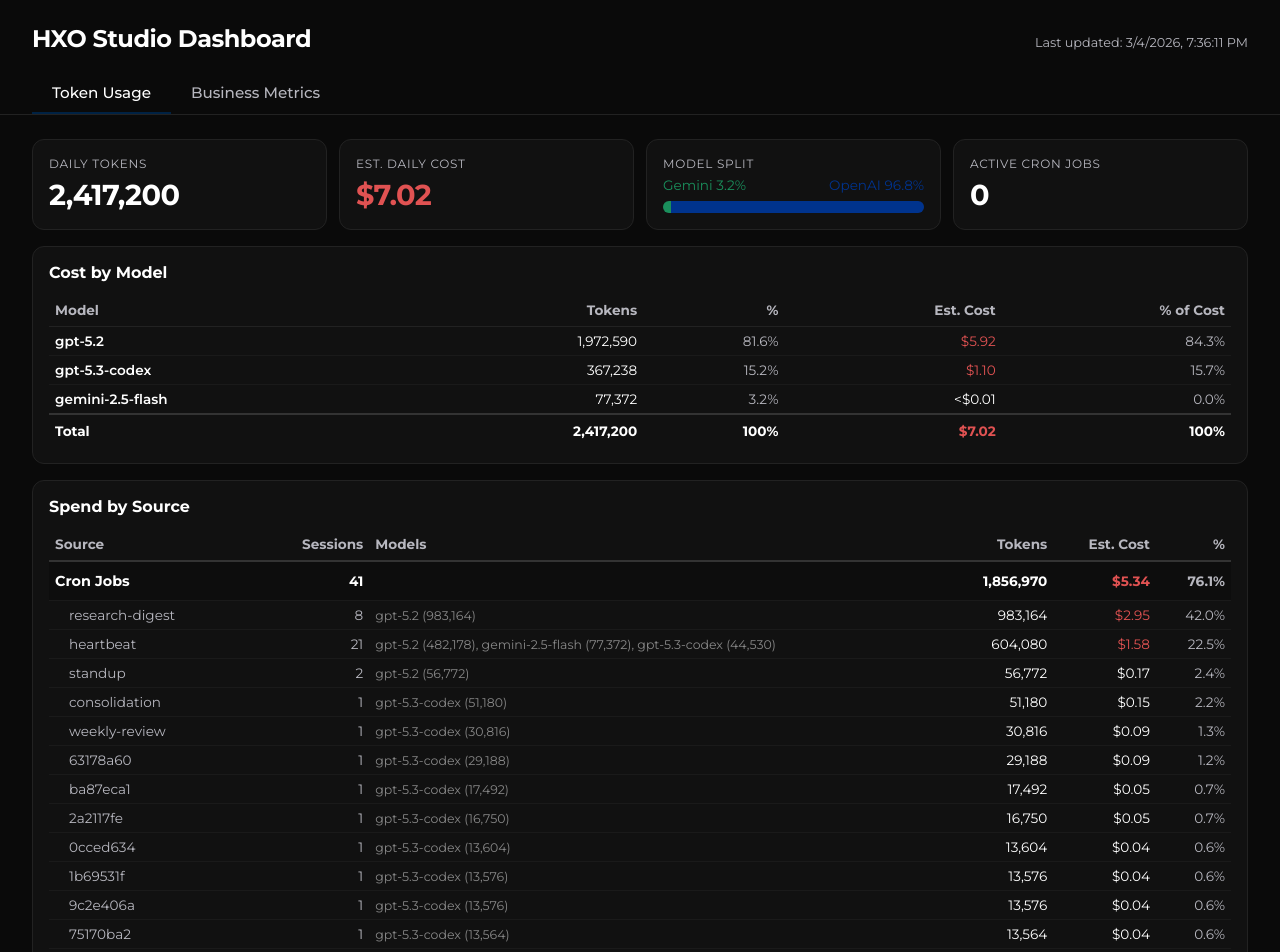
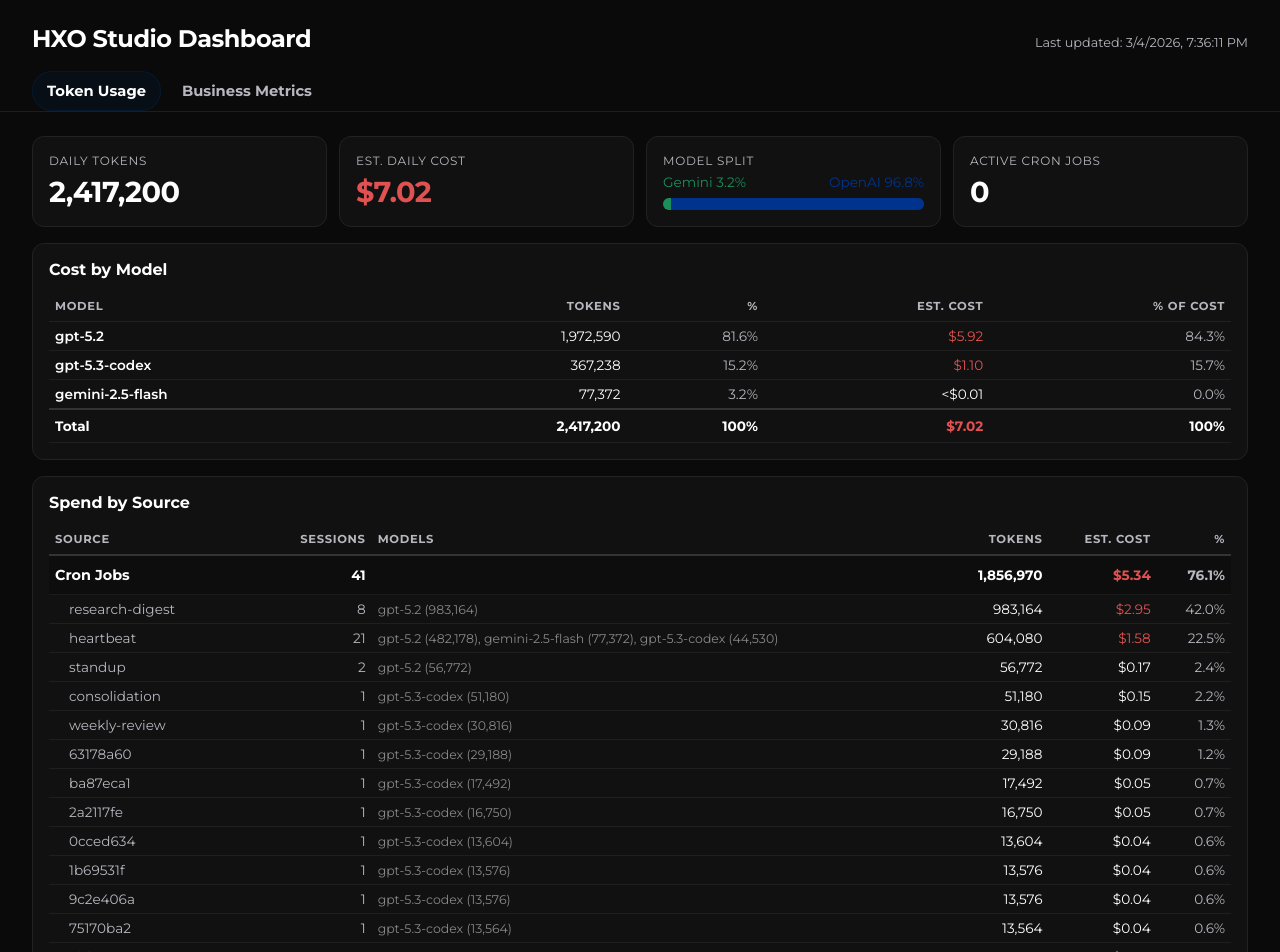
Before and after one commit to hobartxo/hxo-studio-dashboard, a React (Vite) app: page / in a window 1280 px wide. Shown: the top 952 px of the page. Built offline with nearby package versions, Linux system fonts and the light colour scheme.

Commit message:
Design refresh: navy-tinted panels + global tokens (#3)
* Docs: add status cadence rule for active work

* Design: navy-tinted panels + global CSS tokens

---------

Co-authored-by: Hobart <hobart@Hobarts-Mac-mini.local>

```diff
--- a/src/App.css
+++ b/src/App.css
@@ -13,13 +13,72 @@ body,
 }
 
 body {
+  /* ── HXO design tokens (navy-tinted panels on black) ── */
+  --bg: #0a0a0a;
+  --panel: #0c1118;
+  --panel-2: #0b0f14;
+  --border: rgba(255, 255, 255, 0.08);
+  --border-strong: rgba(255, 255, 255, 0.14);
+  --text: #ffffff;
+  --muted: #b7b7bf;
+  --muted-2: rgba(183, 183, 191, 0.75);
+
+  --accent: #002244;
+  --accent-2: #0a3a6a;
+  --good: #1a8f5c;
+  --bad: #e05252;
+
+  --r-md: 14px;
+  --r-lg: 18px;
+  --gap: 16px;
+  --pad: 16px;
+
+  --shadow: 0 10px 32px rgba(0, 0, 0, 0.5);
+  --shadow-soft: 0 6px 18px rgba(0, 0, 0, 0.35);
+
   font-family: "Avenir Next", "Montserrat", system-ui, -apple-system, sans-serif;
-  background: #0a0a0a;
-  color: #ffffff;
+  background: var(--bg);
+  color: var(--text);
   -webkit-font-smoothing: antialiased;
   -moz-osx-font-smoothing: grayscale;
 }
 
+/* Reusable surfaces */
+.card {
+  background: linear-gradient(180deg, var(--panel) 0%, var(--panel-2) 100%);
+  border: 1px solid var(--border);
+  border-radius: var(--r-lg);
+  box-shadow: var(--shadow-soft);
+}
+
+.card:hover {
+  border-color: rgba(0, 34, 68, 0.5);
+  box-shadow: 0 10px 34px rgba(0, 0, 0, 0.55);
+}
+
+.kicker {
+  font-size: 0.74rem;
+  color: var(--muted);
+  margin-bottom: 8px;
+  letter-spacing: 0.12em;
+  text-transform: uppercase;
+}
+
+.h3 {
+  font-size: 1rem;
+  font-weight: 700;
+}
+
+.muted {
+  color: var(--muted);
+}
+
+.mono {
+  font-family: ui-monospace, SFMono-Regular, Menlo, Monaco, Consolas,
+    "Liberation Mono", "Courier New", monospace;
+}
+
+/* App layout */
 .app {
   min-height: 100%;
   display: flex;
@@ -37,42 +96,51 @@ body {
 
 .header h1 {
   font-size: 1.5rem;
-  font-weight: 700;
+  font-weight: 800;
   letter-spacing: -0.02em;
 }
 
 .header .last-updated {
   font-size: 0.8rem;
-  color: #b7b7bf;
+  color: var(--muted);
 }
 
 .tabs {
   display: flex;
-  gap: 0;
-  padding: 20px 32px 0;
-  border-bottom: 1px solid #222;
+  gap: 6px;
+  padding: 18px 32px 0;
+  border-bottom: 1px solid var(--border);
 }
 
 .tab-button {
-  background: none;
-  border: none;
-  color: #b7b7bf;
+  background: transparent;
+  border: 1px solid transparent;
+  color: var(--muted);
   font-family: inherit;
-  font-size: 0.95rem;
-  font-weight: 500;
-  padding: 10px 20px;
+  font-size: 0.92rem;
+  font-weight: 700;
+  padding: 10px 14px;
   cursor: pointer;
-  border-bottom: 2px solid transparent;
-  transition: color 0.15s, border-color 0.15s;
+  border-radius: 999px;
+  transition: background 0.15s, color 0.15s, border-color 0.15s,
+    transform 0.15s;
 }
 
 .tab-button:hover {
-  color: #ffffff;
+  color: var(--text);
+  background: rgba(0, 34, 68, 0.16);
+  border-color: rgba(0, 34, 68, 0.35);
+}
+
+.tab-button:focus-visible {
+  outline: 2px solid rgba(0, 34, 68, 0.7);
+  outline-offset: 2px;
 }
 
 .tab-button.active {
-  color: #ffffff;
-  border-bottom-color: #002244;
+  color: var(--text);
+  background: rgba(0, 34, 68, 0.22);
+  border-color: rgba(0, 34, 68, 0.55);
 }
 
 .tab-content {
@@ -80,17 +148,42 @@ body {
   padding: 24px 32px;
 }
 
-/* Dashboard layout helpers (match template hierarchy) */
+/* Dashboard layout helpers */
 .grid-2 {
   display: grid;
   grid-template-columns: repeat(2, minmax(0, 1fr));
-  gap: 16px;
+  gap: var(--gap);
 }
 
 .grid-3 {
   display: grid;
   grid-template-columns: repeat(3, minmax(0, 1fr));
-  gap: 16px;
+  gap: var(--gap);
+}
+
+/* Table polish */
+.table {
+  width: 100%;
+  border-collapse: collapse;
+  font-size: 0.85rem;
+}
+
+.table thead th {
+  color: var(--muted);
+  font-weight: 700;
+  letter-spacing: 0.06em;
+  text-transform: uppercase;
+  font-size: 0.72rem;
+}
+
+.table th,
+.table td {
+  padding: 10px 8px;
+  border-bottom: 1px solid rgba(255, 255, 255, 0.06);
+}
+
+.table tbody tr:hover {
+  background: rgba(0, 34, 68, 0.14);
 }
 
 @media (max-width: 900px) {
--- a/src/components/TokenUsageTab.tsx
+++ b/src/components/TokenUsageTab.tsx
@@ -211,9 +211,9 @@ function CostByModel({ sessions }: { sessions: TokenUsageSession[] }) {
   const totalTokens = models.reduce((s, m) => s + m.tokens, 0);
 
   return (
-    <table style={{ width: "100%", borderCollapse: "collapse", fontSize: "0.85rem" }}>
+    <table className="table">
       <thead>
-        <tr style={{ color: "#b7b7bf" }}>
+        <tr>
           <th style={thStyle}>Model</th>
           <th style={thRight}>Tokens</th>
           <th style={thRight}>%</th>
@@ -270,9 +270,9 @@ function SpendBySource({ sessions }: { sessions: TokenUsageSession[] }) {
   };
 
   return (
-    <table style={{ width: "100%", borderCollapse: "collapse", fontSize: "0.85rem" }}>
+    <table className="table">
       <thead>
-        <tr style={{ color: "#b7b7bf" }}>
+        <tr>
           <th style={thStyle}>Source</th>
           <th style={thRight}>Sessions</th>
           <th style={thStyle}>Models</th>
```
Also changed, not shown: 2 other files (tests, documents, lock files or other folders).
